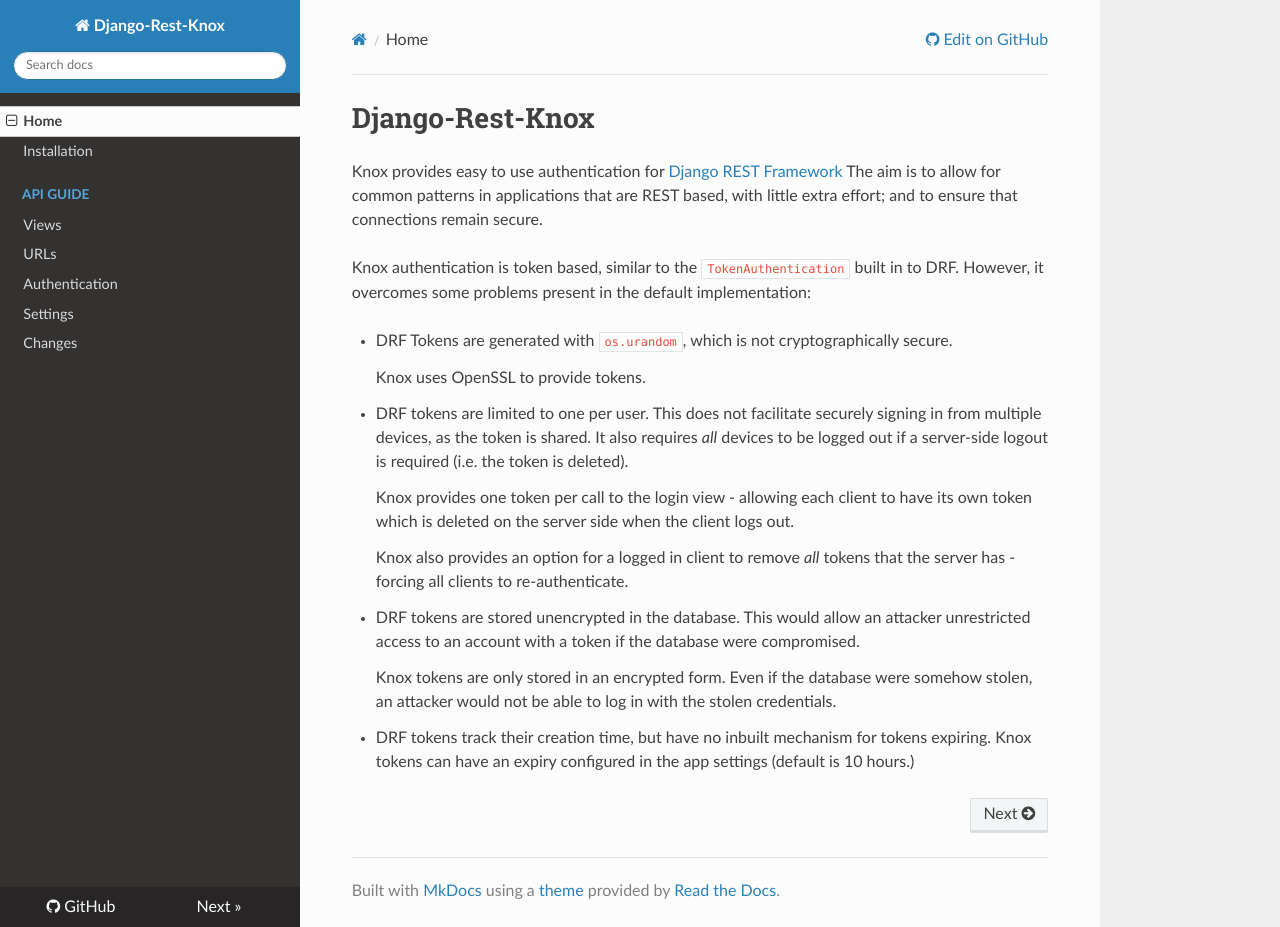
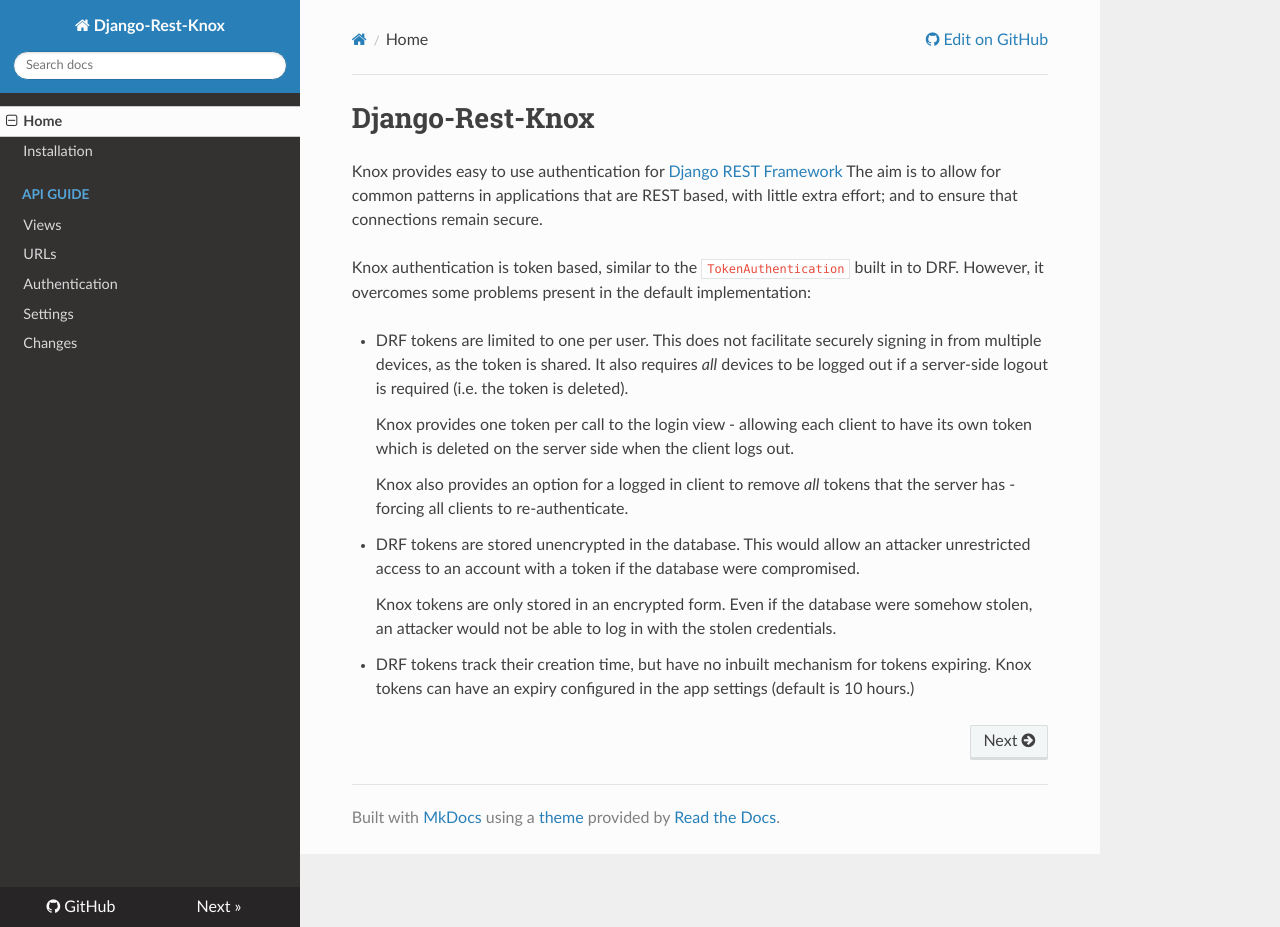
Before and after one commit to jazzband/django-rest-knox, an MkDocs documentation site: the page built from docs/index.md, in a window 1280 px wide and 927 px high. Built offline with MkDocs 1.6.1, drawn with Linux system fonts in a browser that asks for light colours; nearby versions of some CDN libraries; old or Windows-style settings are respelled for this version of MkDocs.

Commit message:
Remove reference re not using urandom from docs

```diff
--- a/docs/index.md
+++ b/docs/index.md
@@ -5,11 +5,6 @@
 
 Knox authentication is token based, similar to the `TokenAuthentication` built
 in to DRF. However, it overcomes some problems present in the default implementation:
-
--   DRF Tokens are generated with `os.urandom`, which is not cryptographically
-    secure.
-
-    Knox uses OpenSSL to provide tokens.
 
 -   DRF tokens are limited to one per user. This does not facilitate securely
     signing in from multiple devices, as the token is shared. It also requires
```
